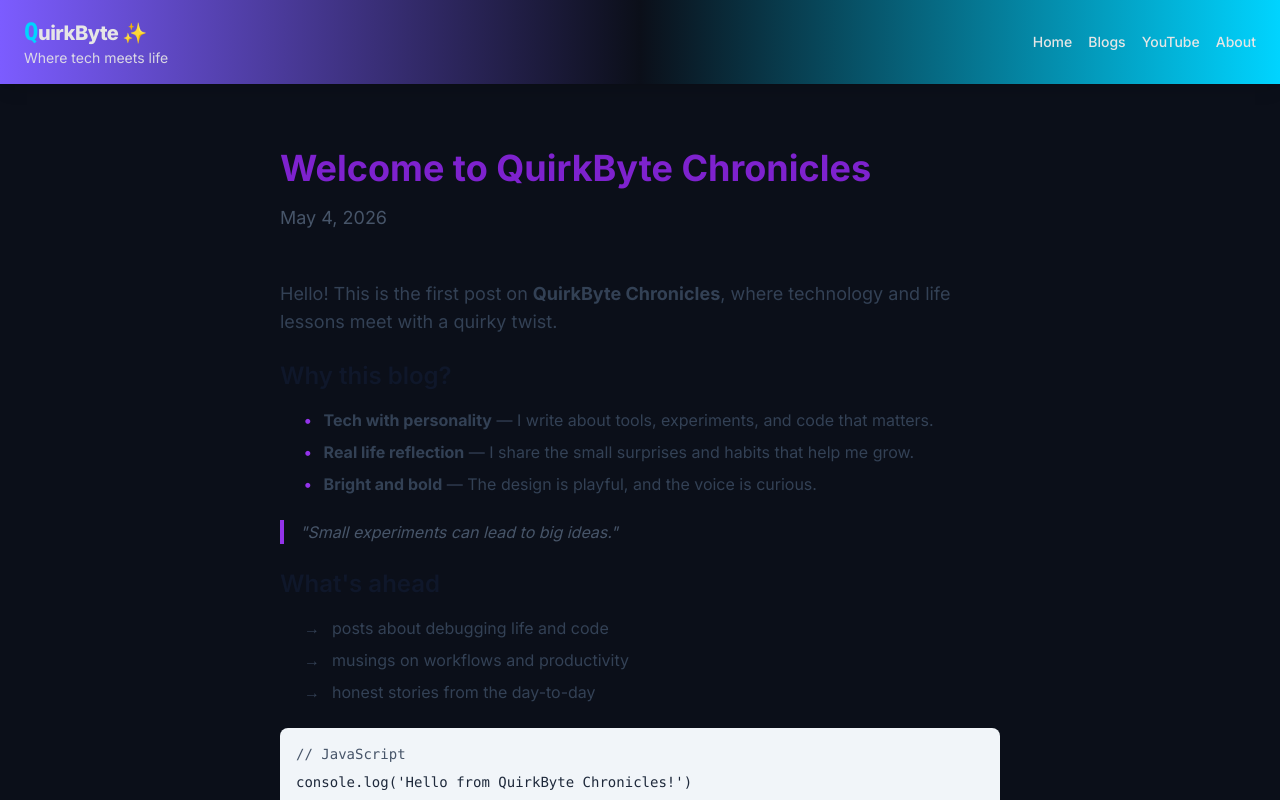
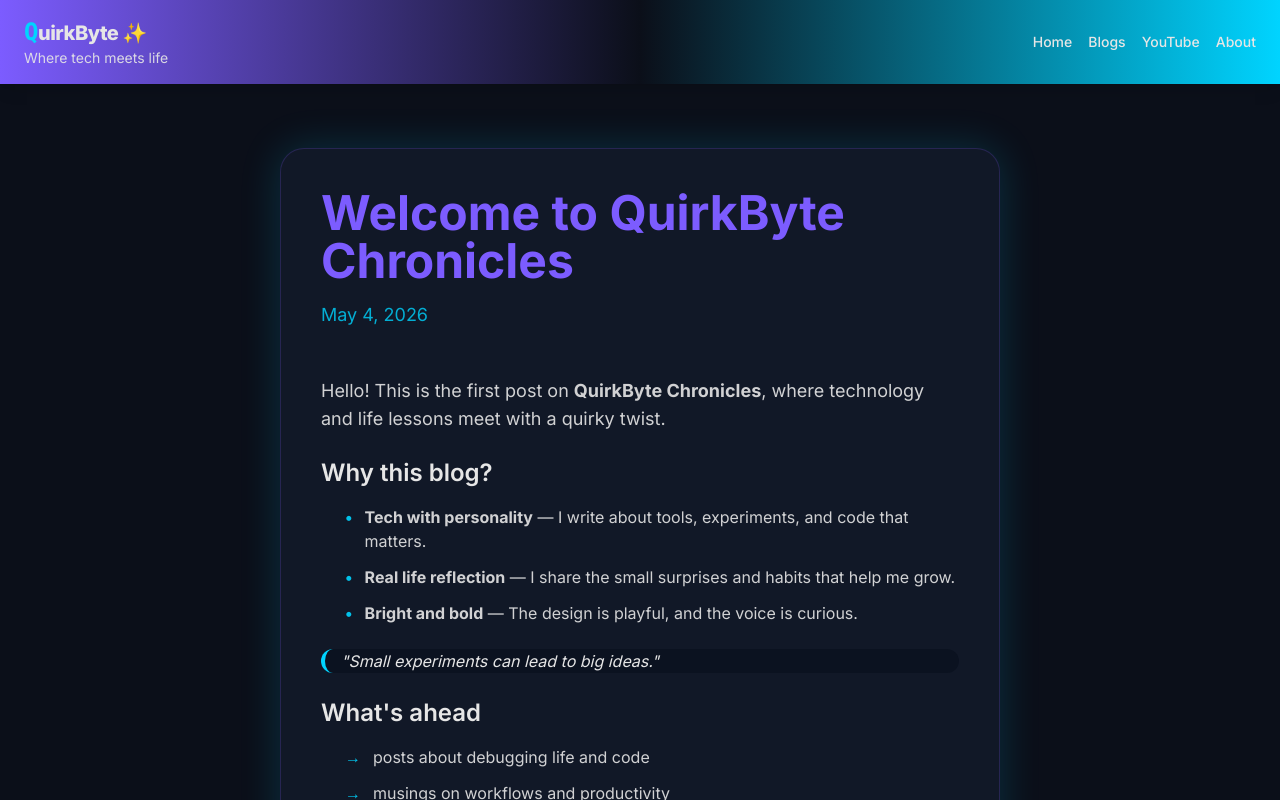
Before and after one commit to VaishnaviSharma1828/quirkbyte-chronicles, a Next.js app: page /quirkbyte-chronicles/blog/welcome in a window 1280 px wide. Shown: the top 800 px of the page. Built offline with nearby package versions, Linux system fonts and the light colour scheme.

Commit message:
Brighten featured blog post styling for better contrast

```diff
--- a/app/blog/welcome/page.tsx
+++ b/app/blog/welcome/page.tsx
@@ -1,59 +1,61 @@
 export default function WelcomePost() {
   return (
     <article className="container mx-auto max-w-3xl px-6 py-16">
+      <div className="rounded-3xl bg-[#111827] p-10 border border-[#7c5cff]/20 shadow-[0_0_40px_rgba(0,212,255,0.18)]">
         <header className="mb-12">
-        <h1 className="text-4xl font-bold text-purple-700 mb-4">Welcome to QuirkByte Chronicles</h1>
-        <p className="text-slate-600 text-lg">May 4, 2026</p>
+          <h1 className="text-5xl font-bold text-[#7c5cff] mb-4 font-[var(--font-sora)]">Welcome to QuirkByte Chronicles</h1>
+          <p className="text-[#00d4ff] text-lg opacity-80">May 4, 2026</p>
         </header>
 
-      <div className="prose prose-slate max-w-none space-y-6 text-slate-700">
-        <p className="text-lg">
+        <div className="prose prose-invert prose-headings:text-[#e6e6e6] prose-p:text-[#e6e6e6] prose-strong:text-[#e6e6e6] prose-li:text-[#e6e6e6] max-w-none space-y-6">
+          <p className="text-lg text-[#e6e6e6] opacity-90">
             Hello! This is the first post on <strong>QuirkByte Chronicles</strong>, where technology and life lessons meet with a quirky twist.
           </p>
 
           <section>
-          <h2 className="text-2xl font-semibold text-slate-900 mb-4">Why this blog?</h2>
-          <ul className="space-y-2 ml-6">
-            <li className="flex gap-3">
-              <span className="font-bold text-purple-600">•</span>
+            <h2 className="text-2xl font-semibold text-[#e6e6e6] mb-4">Why this blog?</h2>
+            <ul className="space-y-3 ml-6">
+              <li className="flex gap-3 text-[#e6e6e6] opacity-90">
+                <span className="font-bold text-[#00d4ff]">•</span>
                 <div><strong>Tech with personality</strong> — I write about tools, experiments, and code that matters.</div>
               </li>
-            <li className="flex gap-3">
-              <span className="font-bold text-purple-600">•</span>
+              <li className="flex gap-3 text-[#e6e6e6] opacity-90">
+                <span className="font-bold text-[#00d4ff]">•</span>
                 <div><strong>Real life reflection</strong> — I share the small surprises and habits that help me grow.</div>
               </li>
-            <li className="flex gap-3">
-              <span className="font-bold text-purple-600">•</span>
+              <li className="flex gap-3 text-[#e6e6e6] opacity-90">
+                <span className="font-bold text-[#00d4ff]">•</span>
                 <div><strong>Bright and bold</strong> — The design is playful, and the voice is curious.</div>
               </li>
             </ul>
           </section>
 
-        <blockquote className="border-l-4 border-purple-600 pl-4 italic text-slate-600">
+          <blockquote className="border-l-4 border-[#00d4ff] bg-[#0b1220] pl-4 italic text-[#e6e6e6] rounded-xl">
             "Small experiments can lead to big ideas."
           </blockquote>
 
           <section>
-          <h2 className="text-2xl font-semibold text-slate-900 mb-4">What's ahead</h2>
-          <ul className="space-y-2 ml-6">
+            <h2 className="text-2xl font-semibold text-[#e6e6e6] mb-4">What's ahead</h2>
+            <ul className="space-y-3 ml-6 text-[#e6e6e6] opacity-90">
               <li className="flex gap-3">
-              <span>→</span>
+                <span className="text-[#00d4ff]">→</span>
                 <span>posts about debugging life and code</span>
               </li>
               <li className="flex gap-3">
-              <span>→</span>
+                <span className="text-[#00d4ff]">→</span>
                 <span>musings on workflows and productivity</span>
               </li>
               <li className="flex gap-3">
-              <span>→</span>
+                <span className="text-[#00d4ff]">→</span>
                 <span>honest stories from the day-to-day</span>
               </li>
             </ul>
           </section>
 
-        <div className="bg-slate-100 p-4 rounded-lg font-mono text-sm text-slate-800 overflow-x-auto">
-          <p className="text-slate-600 mb-2">// JavaScript</p>
-          <code>console.log('Hello from QuirkByte Chronicles!')</code>
+          <div className="bg-[#0f172a] p-4 rounded-xl font-mono text-sm text-[#e6e6e6] overflow-x-auto border border-[#7c5cff]/20">
+            <p className="text-[#00d4ff] mb-2">// JavaScript</p>
+            <code className="block">console.log('Hello from QuirkByte Chronicles!')</code>
+          </div>
         </div>
       </div>
     </article>
```
Lines whose indentation alone changed are shown as unchanged.
